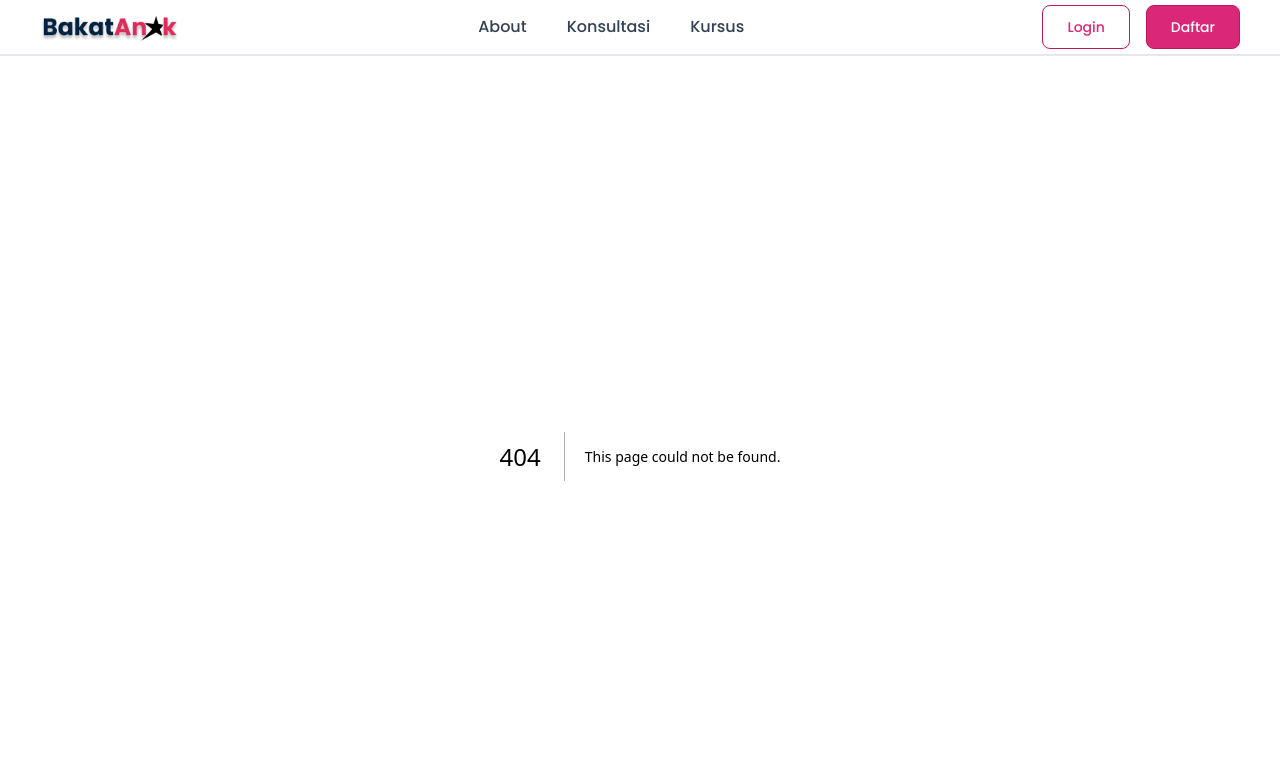
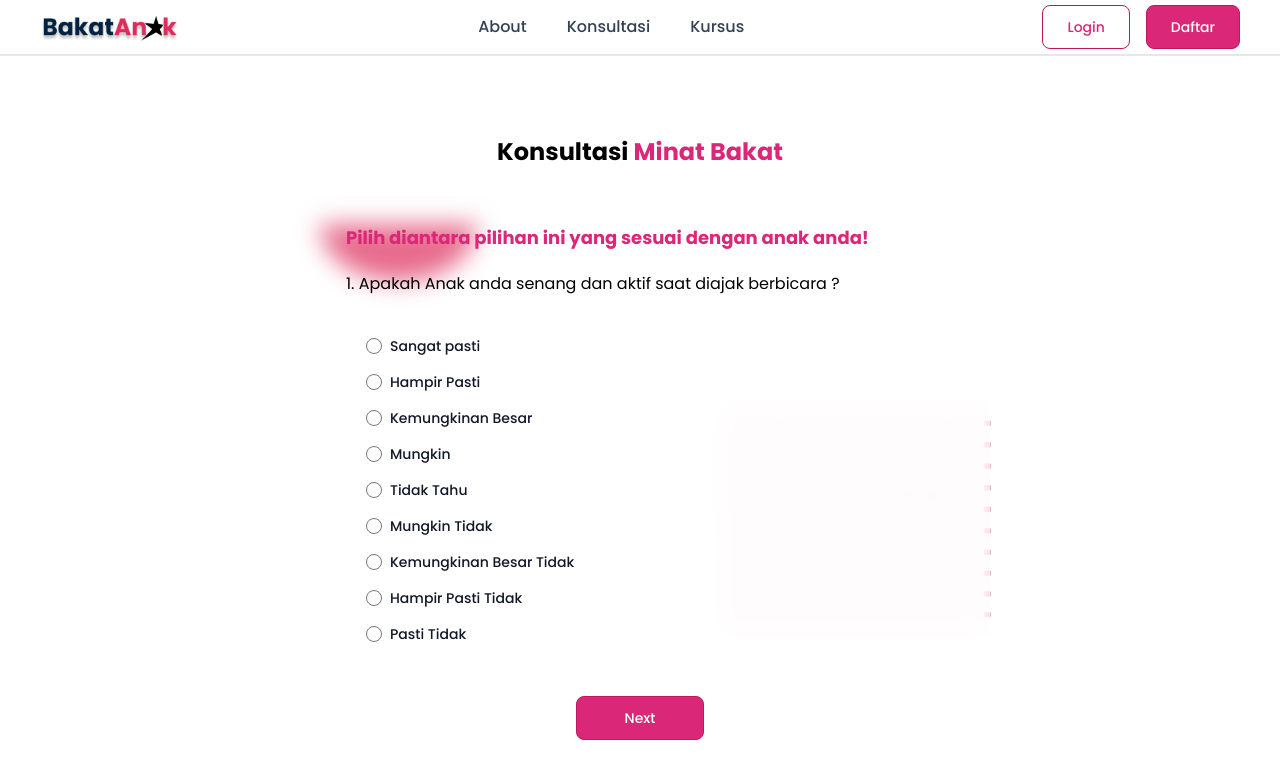
Before and after one commit to RioAldie/bakatanak-app, a Next.js app: page /consult in a window 1280 px wide. Before the commit this address had no page. Shown: the top 778 px of the page. Built offline with nearby package versions, Linux system fonts and the light colour scheme.

Commit message:
slicing ui for consult page

```diff
--- /dev/null
+++ b/src/app/consult/page.tsx
@@ -0,0 +1,77 @@
+'use client';
+import QuestRadio from '@/components/consultItem/questRadio';
+import Image from 'next/image';
+import { useState } from 'react';
+
+const Consult = () => {
+  const [check, setCheck] = useState(false);
+  return (
+    <div className="w-full min-h-screen flex items-center flex-col ">
+      <p className="font-bold text-black mt-20 text-center text-2xl w-[400px]">
+        Konsultasi <span className="text-pink-600">Minat Bakat</span>{' '}
+      </p>
+      {/* <div className="w-[700px] h-[540px] z-30 backdrop-blur-md bg-white/30"></div> */}
+      <div className="z-10 absolute top-56 left-80">
+        <Image
+          src={'/images/ellipse.png'}
+          alt="eclipse"
+          width={157}
+          height={113}
+        />
+      </div>
+      <div className="absolute top-[420px] right-72">
+        <Image
+          src={'/icons/Titik-titik.svg'}
+          alt="titik-titik"
+          width={257}
+          height={198}
+        />
+      </div>
+      <div className="w-[700px] h-[600px] p-14 z-30  backdrop-blur-md bg-white/30">
+        <div className="flex justify-center flex-col gap-5 items-start">
+          <p className="text-lg  text-pink-600 font-bold text-center ">
+            Pilih diantara pilihan ini yang sesuai dengan anak anda!
+          </p>
+          <p>
+            1. Apakah Anak anda senang dan aktif saat diajak berbicara
+            ?
+          </p>
+          <div className="flex flex-col gap-4 justify-center p-5">
+            <QuestRadio name={'Sangat pasti'} value={1} id={'cf-1'} />
+            <QuestRadio name={'Hampir Pasti'} value={0.8} id="cf-2" />
+            <QuestRadio
+              name={'Kemungkinan Besar'}
+              value={0.6}
+              id="cf-2"
+            />
+            <QuestRadio name={'Mungkin'} value={0.5} id="cf-2" />
+            <QuestRadio name={'Tidak Tahu'} value={0.4} id="cf-2" />
+            <QuestRadio
+              name={'Mungkin Tidak'}
+              value={0.3}
+              id="cf-2"
+            />
+            <QuestRadio
+              name={'Kemungkinan Besar Tidak'}
+              value={0.2}
+              id="cf-2"
+            />
+            <QuestRadio
+              name={'Hampir Pasti Tidak'}
+              value={0.1}
+              id="cf-2"
+            />
+            <QuestRadio name={'Pasti Tidak'} value={0} id="cf-2" />
+          </div>
+          <div className="w-full flex  items-center justify-center">
+            <button className="text-white mt-3 w-32 h-11 bg-pink-600 transition-all duration-300 hover:text-white hover:bg-pink-800 border border-solid border-pink-700  focus:ring-4 focus:outline-none focus:ring-blue-300 font-medium rounded-lg text-sm px-6 py-2 text-center">
+              Next
+            </button>
+          </div>
+        </div>
+      </div>
+    </div>
+  );
+};
+
+export default Consult;
--- a/src/app/main/page.tsx
+++ b/src/app/main/page.tsx
@@ -1,4 +1,5 @@
 import Image from 'next/image';
+import Link from 'next/link';
 
 const Main = () => {
   return (
@@ -42,9 +43,11 @@ const Main = () => {
             mendapatkan hasil yang lebih pasti bisa melakukan
             konsultasi langsung dengan pakar
           </p>
-          <button className="text-white mt-3 w-32 h-11 bg-pink-600 transition-all duration-300 hover:text-white hover:bg-pink-800 border border-solid border-pink-700  focus:ring-4 focus:outline-none focus:ring-blue-300 font-medium rounded-lg text-sm px-6 py-2 text-center">
-            Mulai
-          </button>
+          <Link href={'consult'}>
+            <button className="text-white mt-3 w-32 h-11 bg-pink-600 transition-all duration-300 hover:text-white hover:bg-pink-800 border border-solid border-pink-700  focus:ring-4 focus:outline-none focus:ring-blue-300 font-medium rounded-lg text-sm px-6 py-2 text-center">
+              Mulai
+            </button>
+          </Link>
         </div>
       </div>
     </div>
--- /dev/null
+++ b/src/components/consultItem/questRadio.tsx
@@ -0,0 +1,29 @@
+import React from 'react';
+
+interface QuestRadio {
+  id: string;
+  value: number;
+  name: String;
+}
+
+const QuestRadio = (props: QuestRadio) => {
+  const { id, value, name } = props;
+  return (
+    <div className="flex items-center  ">
+      <input
+        id={id}
+        type="radio"
+        value={value}
+        name="cf"
+        className="w-4 h-4 text-pink-600 bg-gray-100 border-gray-300 focus:ring-pink-500 dark:focus:ring-pink-600 accent-pink-600"
+      />
+      <label
+        htmlFor="cf-1"
+        className="ms-2 text-sm font-medium text-gray-900">
+        {name}
+      </label>
+    </div>
+  );
+};
+
+export default QuestRadio;
```
